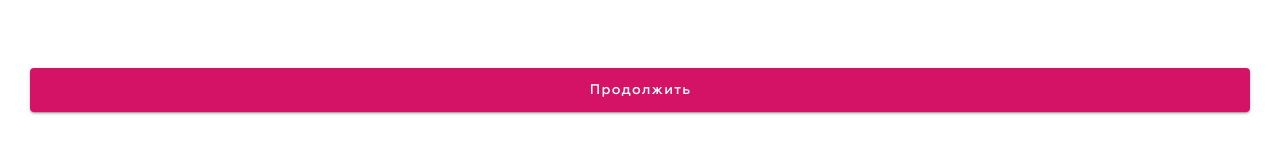
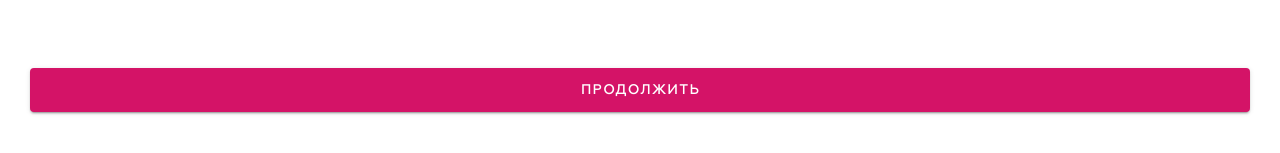
Before and after one commit to SuperbCoders/F-telegram-bot-RKO, a Vue app in the folder vuejs/: page /information-staff in a window 1280 px wide. Shown: the part 443-596 px from the top of the page. Built offline with nearby package versions, Linux system fonts and the light colour scheme; a web font is replaced by a local one.

Commit message:
update:(frontend): validation form informtion staff

```diff
--- a/vuejs/src/views/informationStaff/informationStaffForm.vue
+++ b/vuejs/src/views/informationStaff/informationStaffForm.vue
@@ -1,5 +1,6 @@
 <template>
   <div class="imformation_staff_section">
+    <v-form ref="form" v-model="valid" lazy-validation>
       <h2 class="text-left mb-10 font-bold w-50">
         Группа взаимосвязанных компаний
       </h2>
@@ -11,6 +12,7 @@
           class="align-center border-none"
           name="oldName"
           outlined
+          :rules="requiredRules"
           :required="true"
         ></v-text-field>
       </div>
@@ -30,11 +32,14 @@
               outlined
               append-icon="mdi-calendar-blank"
               readonly
+              v-model="dateStarting"
+              :rules="requiredRules"
+              :required="true"
               v-bind="attrs"
               v-on="on"
             ></v-text-field>
           </template>
-        <v-date-picker @input="passportIssueDateMenu = false"></v-date-picker>
+          <v-date-picker v-model="dateStarting" @input="passportIssueDateMenu = false"></v-date-picker>
         </v-menu>
       </div>
       <div class="form_block">
@@ -54,21 +59,49 @@
               append-icon="mdi-calendar-blank"
               outlined
               readonly
+              v-model="dateEnd"
+              :rules="requiredRules"
+              :required="true"
               v-bind="attrs"
               v-on="on"
             ></v-text-field>
           </template>
-        <v-date-picker @input="passportIssueDateMenu = false"></v-date-picker>
+          <v-date-picker v-model="dateEnd" @input="passportIssueDateMenu = false"></v-date-picker>
         </v-menu>
       </div>
-    <v-btn block large class="mt-10" color="primary">
-      <router-link class="auth_form_bth color-white text-decoration-none" to="/sctructure-group"> Продолжить </router-link>
-    </v-btn>
+    </v-form>
+    <v-btn
+      block
+      large
+      :disabled="!valid"
+      class="mt-10 auth_form_bth"
+      color="primary"
+      @click="validate"
+      >Продолжить</v-btn
+    >
   </div>
 </template>
 
 <script>
-export default {};
+export default {
+  data: () => ({
+    valid: true,
+    dateStarting: null,
+    dateEnd: null,
+    passportIssueDateMenu: null,
+    requiredRules: [(v) => !!v || "Это поле обязательно"],
+  }),
+
+  methods: {
+    validate() {
+      this.$refs.form.validate();
+
+      if (this.$refs.form.validate()) {
+        this.$router.push("/sctructure-group");
+      }
+    },
+  },
+};
 </script>
 
 <style>
```
Lines whose indentation alone changed are shown as unchanged.
